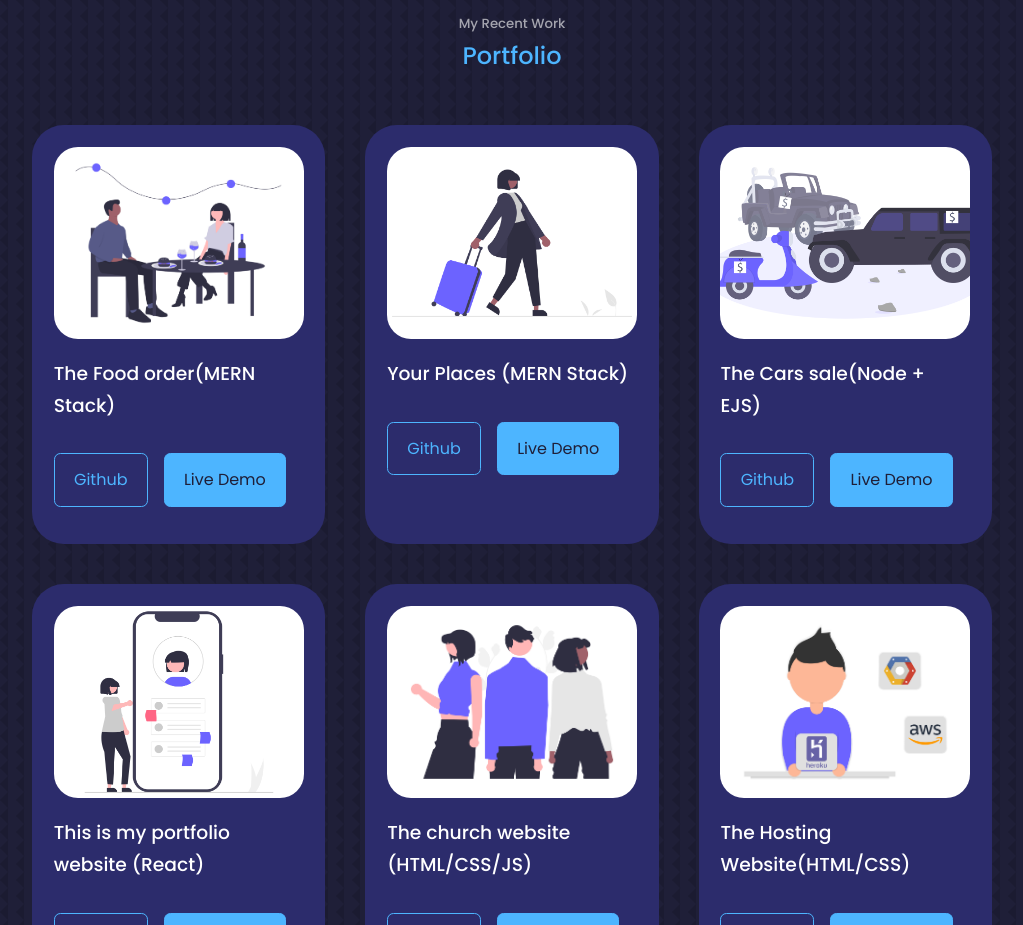
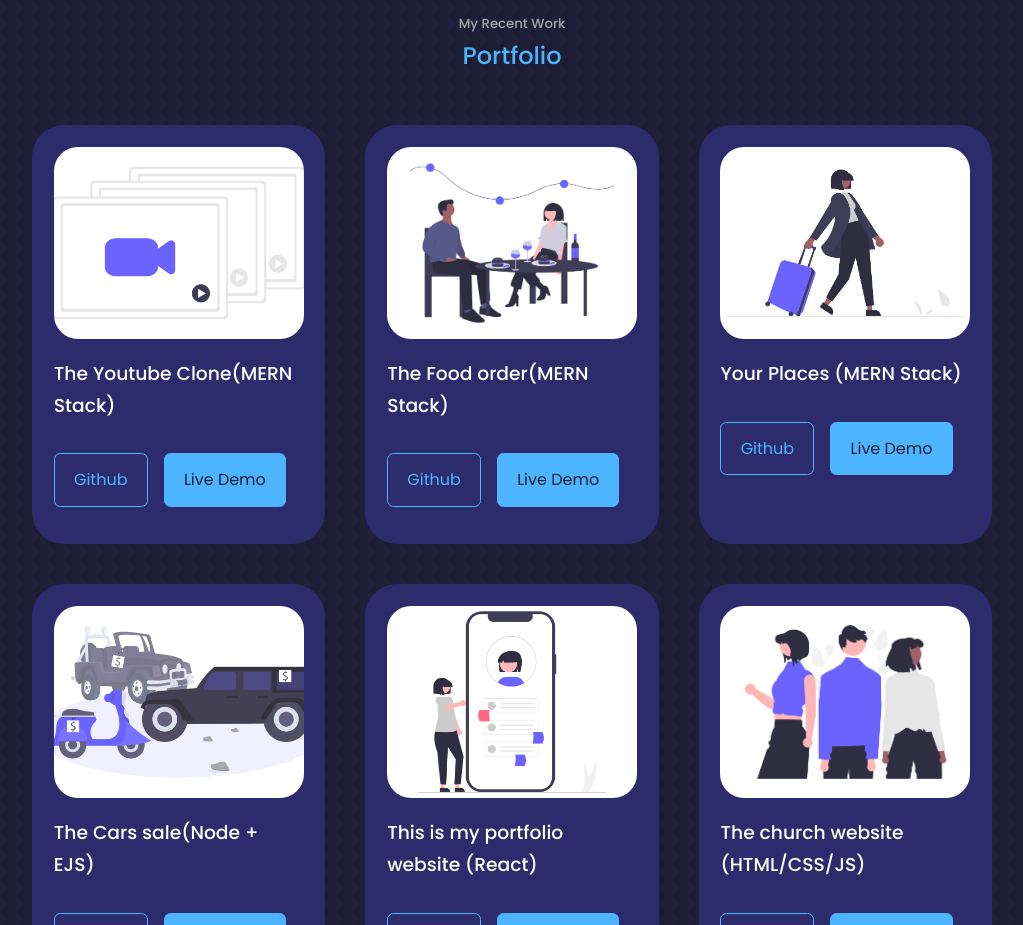
Before and after one commit to Marchelllo27/portfolio-react, a React (Create React App) app: page / in a window 1280 px wide. Shown: the part 2920-3845 px from the top of the page, without its empty margins (128-1151 px from the left). Built offline with nearby package versions, Linux system fonts and the light colour scheme.

Commit message:
youtube project added

```diff
--- a/src/components/about/About.module.css
+++ b/src/components/about/About.module.css
@@ -5,7 +5,7 @@
 }
 
 .about__me {
-  width: 100%;
+  width: 90%;
   aspect-ratio: 1/1; /* width always equal to height */
   border-radius: 2rem;
   background: linear-gradient(
--- a/src/components/portfolio/Portfolio.jsx
+++ b/src/components/portfolio/Portfolio.jsx
@@ -7,11 +7,19 @@ import church from "../../assets/church.png";
 import hosting from "../../assets/hosting.png";
 import portfolio from "../../assets/portfolio.png";
 import travel from "../../assets/travel.png";
+import youtube from "../../assets/youtube.png";
 
 import Project from "./Project";
 import classes from "./Portfolio.module.css";
 
 const data = [
+  {
+    id: "1unique",
+    image: youtube,
+    title: "The Youtube Clone(MERN Stack)",
+    github: "https://github.com/Marchelllo27/youtube-clone",
+    demo: "https://youtube-clone-chi-virid.vercel.app",
+  },
   {
     id: 1,
     image: restaurant,
```
Also changed, not shown: src/assets/youtube.png (added).
